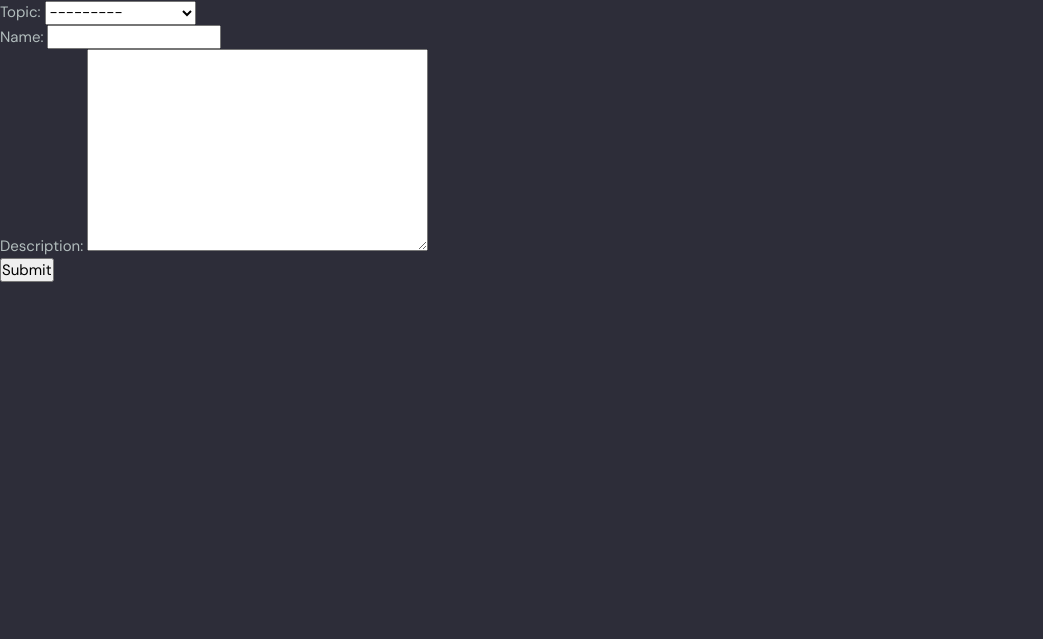
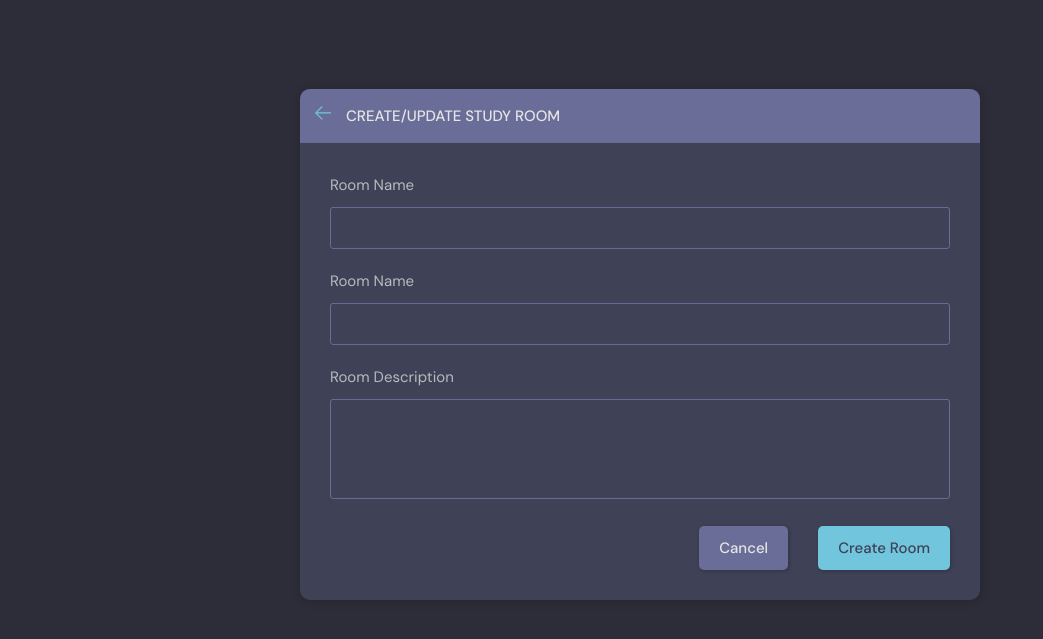
Before and after one commit to remilebeau/studybud, a Django app: page /create-room/ in a window 1280 px wide. Shown: the part 76-715 px from the top of the page, without its empty margins (0-1043 px from the left). Run offline with Django 5.2, Linux system fonts and the light colour scheme; a user stored in the database is signed in; data comes from the database, SQL or seed files in the repository; both versions use the stored data as it was after the commit.

Commit message:
migrated new room form to design template

```diff
--- a/studybud/base/templates/base/home.html
+++ b/studybud/base/templates/base/home.html
@@ -37,7 +37,7 @@
           <h2>Study Room</h2>
           <p>{{ rooms.count }} Rooms available</p>
         </div>
-        <a class="btn btn--main" href="create-room.html">
+        <a class="btn btn--main" href="{% url 'create-room' %}">
           <svg
             version="1.1"
             xmlns="http://www.w3.org/2000/svg"
--- a/studybud/base/templates/base/room_form.html
+++ b/studybud/base/templates/base/room_form.html
@@ -1,11 +1,79 @@
-{% extends "main.html" %} {% block content %}
+{%extends "main.html"%} {%block content%}
+<main class="create-room layout">
+  <div class="container">
+    <div class="layout__box">
+      <div class="layout__boxHeader">
+        <div class="layout__boxTitle">
+          <a href="{% url 'home' %}">
+            <svg
+              version="1.1"
+              xmlns="http://www.w3.org/2000/svg"
+              width="32"
+              height="32"
+              viewBox="0 0 32 32"
+            >
+              <title>arrow-left</title>
+              <path
+                d="M13.723 2.286l-13.723 13.714 13.719 13.714 1.616-1.611-10.96-10.96h27.625v-2.286h-27.625l10.965-10.965-1.616-1.607z"
+              ></path>
+            </svg>
+          </a>
+          <h3>Create/Update Study Room</h3>
+        </div>
+      </div>
+      <div class="layout__body">
+        <form class="form" action="" method="POST">
+          {% csrf_token %}
 
-<main>
-  <form method="POST" action="">
-    {% csrf_token %} {{form.as_p}}
+          <div class="form__group">
+            <label for="room_topic">Room Name</label>
+            <input required type="text" name="topic" list="topic-list" />
+            <datalist id="topic-list">
+              <select id="room_topic">
+                <option value="">Select your topic</option>
+                {% for topic in topics %}
+                <option value="{{topic.name}}">{{topic.name}}</option>
+                {% endfor %}
+              </select>
+            </datalist>
+          </div>
 
-    <input type="submit" value="Submit" />
-  </form>
+          <div class="form__group">
+            <label for="room_name">Room Name</label>
+            {{form.name}}
+          </div>
+
+          <div class="form__group">
+            <label for="room_description">Room Description</label>
+            {{form.description}}
+          </div>
+
+          <!-- <div class="form__group">
+            <label for="room_topic">Topic</label>
+            <input
+              required
+              type="text"
+              name="topic"
+              id="room_topic"
+              list="topic-list"
+            />
+            <datalist id="topic-list">
+              <select id="room_topic">
+                <option value="">Select your topic</option>
+                <option value="Python">Python</option>
+                <option value="Django">Django</option>
+              </select>
+            </datalist>
+          </div> -->
+
+          <div class="form__action">
+            <a class="btn btn--dark" href="index.html">Cancel</a>
+            <button class="btn btn--main" type="submit">Create Room</button>
+          </div>
+        </form>
+      </div>
+    </div>
+  </div>
 </main>
 
-{% endblock %}
+{%endblock%}
--- a/studybud/base/views.py
+++ b/studybud/base/views.py
@@ -118,6 +118,7 @@ def userProfile(request, pk):
 @login_required(login_url="login")
 def createRoom(request):
     form = RoomForm()
+    topics = Topic.objects.all()
     if request.method == "POST":
         form = RoomForm(request.POST)
         if form.is_valid():
@@ -126,7 +127,7 @@ def createRoom(request):
             room.save()
             return redirect("home")
 
-    context = {"form": form}
+    context = {"form": form, "topics": topics}
     return render(request, "base/room_form.html", context)
 
 
@@ -134,6 +135,7 @@ def createRoom(request):
 def updateRoom(request, pk):
     room = Room.objects.get(id=pk)
     form = RoomForm(instance=room)
+    topics = Topic.objects.all()
 
     if request.user != room.host:
         return redirect("home")
@@ -144,7 +146,7 @@ def updateRoom(request, pk):
             form.save()
             return redirect("home")
 
-    context = {"form": form}
+    context = {"form": form, "topics": topics, "room": room}
     return render(request, "base/room_form.html", context)
 
 
```
Also changed, not shown: studybud/base/templates/base/room_form_old.html (added, +11 -0 lines), studybud/db.sqlite3.
